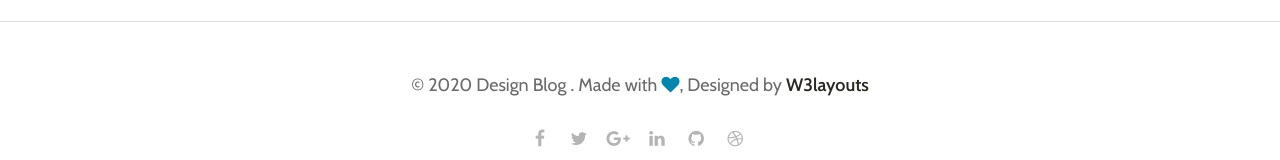
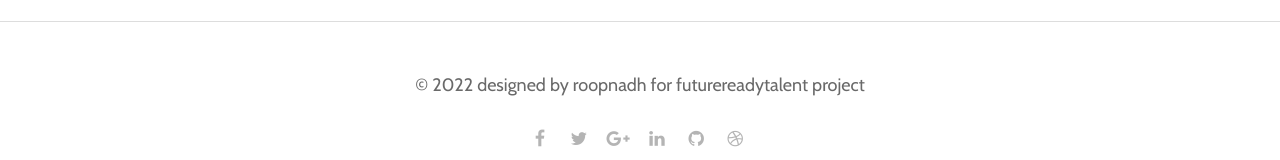
Before and after one commit to ROOPNADH/healthforallproject, a plain HTML site: page contact.html in a window 1280 px wide. Shown: the part 825-985 px from the top of the page. Drawn offline with nearby package versions, Linux system fonts and the light colour scheme.

Commit message:
Update contact.html

```diff
--- a/contact.html
+++ b/contact.html
@@ -1,7 +1,4 @@
-<!--
-Author: W3layouts
-Author URL: http://w3layouts.com
--->
+
 <!doctype html>
 <html lang="en">
 
@@ -184,8 +181,7 @@ Author URL: http://w3layouts.com
     <div class="footer-content py-lg-5 py-4 text-center">
       <div class="container">
         <div class="copy-right">
-          <h6>© 2020 Design Blog . Made with <span class="fa fa-heart" aria-hidden="true"></span>, Designed by <a
-              href="https://w3layouts.com">W3layouts</a> </h6>
+          <h6>© 2022 designed by roopnadh for futurereadytalent project </h6>
         </div>
         <ul class="author-icons mt-4">
           <li><a class="facebook" href="#url"><span class="fa fa-facebook" aria-hidden="true"></span></a> </li>
```
